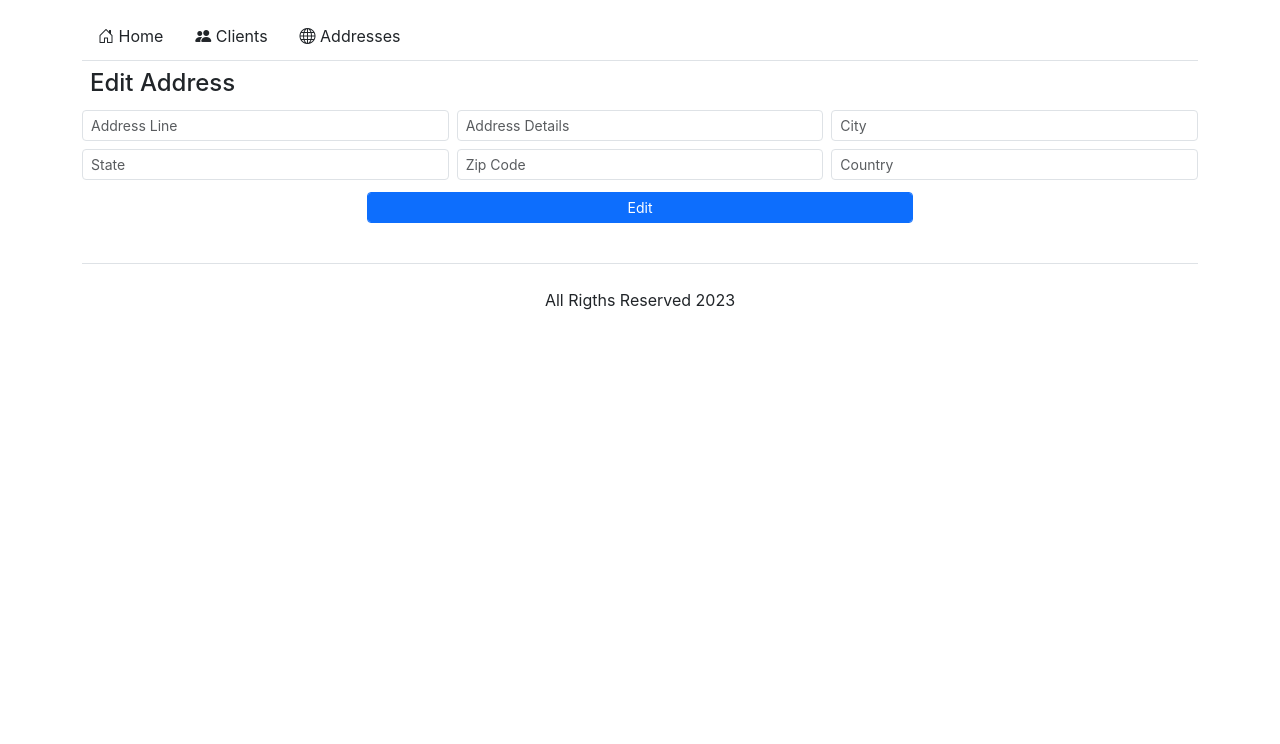
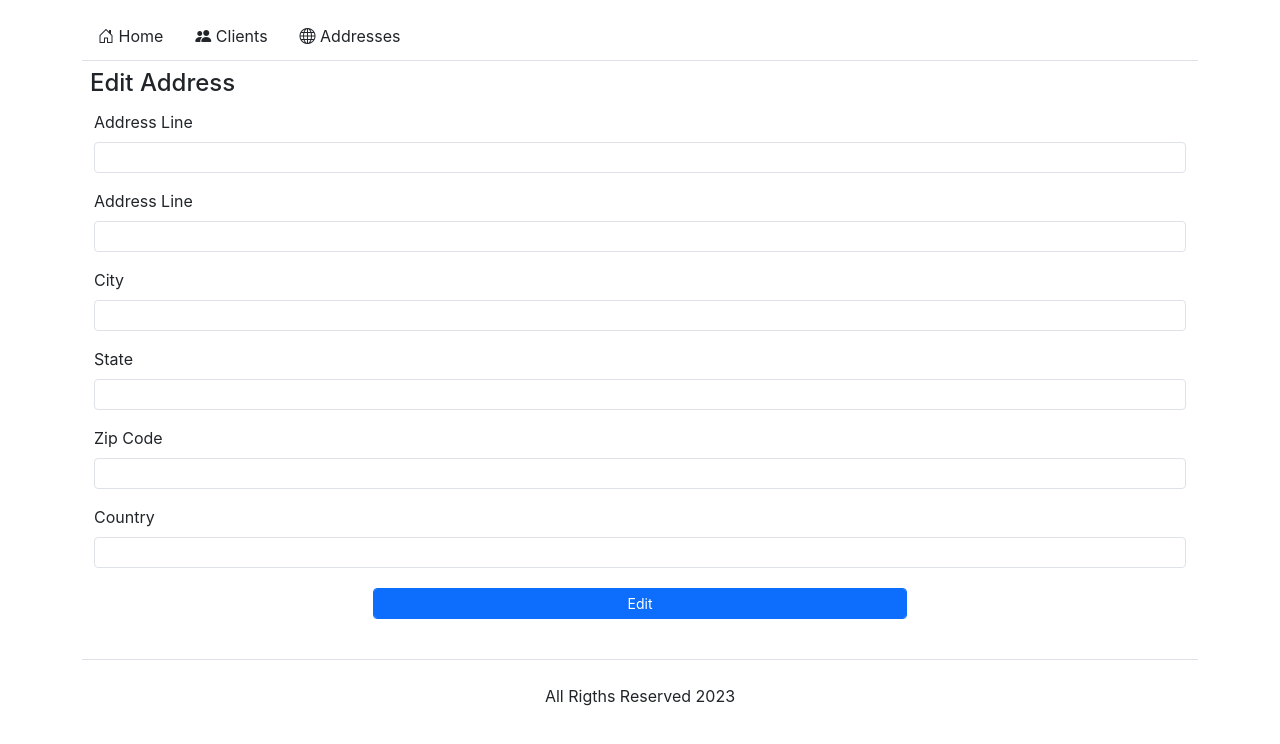
Before and after one commit to DiegoE-prog/BasicCRM, a React (Create React App) app in the folder Frontend/basiccrm/: page /Address/EditAddress/1 in a window 1280 px wide. Shown: the top 744 px of the page. Built offline with nearby package versions, Linux system fonts and the light colour scheme; no server answers.

Commit message:
Create, Update and Deleted created

```diff
--- a/Frontend/basiccrm/package.json
+++ b/Frontend/basiccrm/package.json
@@ -14,6 +14,8 @@
     "react-scripts": "5.0.1",
     "react-select": "^5.7.3",
     "styled-components": "^5.3.10",
+    "sweetalert2": "^11.7.5",
+    "sweetalert2-react-content": "^5.0.7",
     "web-vitals": "^2.1.4"
   },
   "scripts": {
--- a/Frontend/basiccrm/src/Api/AddressApi.js
+++ b/Frontend/basiccrm/src/Api/AddressApi.js
@@ -10,4 +10,19 @@ const getAddressAsync = async (id) => {
 	return response
 }
 
-export { getAdressesAsync, getAddressAsync }
+const addAddressAsync = async (address) => {
+	const response = await axios.post("https://localhost:7081/api/Address/", address)
+	return response
+}
+
+const editAddressAsync = async (address) => {
+	const response = await axios.put("https://localhost:7081/api/Address/", address)
+	return response
+}
+
+const deleteAddressAsync = async (id) => {
+	const response = await axios.delete(`https://localhost:7081/api/Address/${id}`)
+	return response
+}
+
+export { getAdressesAsync, getAddressAsync, addAddressAsync, editAddressAsync, deleteAddressAsync }
--- a/Frontend/basiccrm/src/Components/Address/AddAddress.jsx
+++ b/Frontend/basiccrm/src/Components/Address/AddAddress.jsx
@@ -1,30 +1,93 @@
 import React from "react"
+import { useState } from "react"
+import { addAddressAsync } from "../../Api/AddressApi"
+import { useNavigate } from "react-router-dom"
 
 function AddAddress() {
+	const [address, setAddress] = useState({
+		addressLine: "",
+		addressDetails: "",
+		city: "",
+		state: "",
+		zipCode: "",
+		country: ""
+	})
+
+	const navigate = useNavigate()
+
+	const handleChange = (e) => {
+		const value = e.target.value
+		setAddress({
+			...address,
+			[e.target.name]: value
+		})
+	}
+
+	const handleSubmit = async (e) => {
+		e.preventDefault()
+		const addressData = {
+			addressLine: address.addressLine,
+			addressDetails: address.addressDetails,
+			city: address.city,
+			state: address.state,
+			zipCode: address.zipCode,
+			country: address.country
+		}
+
+		const response = await addAddressAsync(addressData)
+		response.then((response) => {
+			if (response.data.success) {
+				navigate("/Address/AddressIndex")
+			}
+		})
+	}
+
 	return (
 		<div className="row p-2">
 			<div className="col-12 h4">Add new Address</div>
-			<div className="col-12 col-md-4 p-1">
-				<input className="form-control form-control-sm" placeholder="Address Line" />
+			<form onSubmit={handleSubmit}>
+				<div className="col-12 mb-2 p-1">
+					<label htmlFor="addressLine" class="form-label">
+						Address Line
+					</label>
+					<input type="text" name="addressLine" className="form-control form-control-sm" value={address.addressLine} onChange={handleChange} />
 				</div>
-			<div className="col-12 col-md-4 p-1">
-				<input className="form-control form-control-sm" placeholder="Address Details" />
+				<div className="col-12 mb-2  p-1">
+					<label htmlFor="addressDetails" class="form-label">
+						Address Line
+					</label>
+					<input type="text" name="addressDetails" className="form-control form-control-sm" value={address.addressDetails} onChange={handleChange} />
 				</div>
-			<div className="col-12 col-md-4 p-1">
-				<input className="form-control form-control-sm" placeholder="City" />
+				<div className="col-12 mb-2 p-1">
+					<label htmlFor="city" class="form-label">
+						City
+					</label>
+					<input type="text" name="city" className="form-control form-control-sm" value={address.city} onChange={handleChange} />
 				</div>
-			<div className="col-12 col-md-4 p-1">
-				<input className="form-control form-control-sm" placeholder="State" />
+				<div className="col-12 mb-2 p-1">
+					<label htmlFor="state" class="form-label">
+						State
+					</label>
+					<input type="text" name="state" className="form-control form-control-sm" value={address.state} onChange={handleChange} />
 				</div>
-			<div className="col-12 col-md-4 p-1">
-				<input className="form-control form-control-sm" placeholder="Zip Code" />
+				<div className="col-12 mb-2 p-1">
+					<label htmlFor="zipCode" class="form-label">
+						Zip Code
+					</label>
+					<input type="number" name="zipCode" className="form-control form-control-sm" value={address.zipCode} onChange={handleChange} />
 				</div>
-			<div className="col-12 col-md-4 p-1">
-				<input className="form-control form-control-sm" placeholder="Country" />
+				<div className="col-12 mb-2 p-1">
+					<label htmlFor="country" class="form-label">
+						Country
+					</label>
+					<input type="text" name="country" className="form-control form-control-sm" value={address.country} onChange={handleChange} />
 				</div>
 				<div className="col-12 col-md-6 offset-md-3 p-2">
-				<button className="btn btn-primary btn-sm form-control">Add</button>
+					<button type="submit" className="btn btn-primary btn-sm form-control">
+						Add
+					</button>
 				</div>
+			</form>
 		</div>
 	)
 }
--- a/Frontend/basiccrm/src/Components/Address/AddressIndex.jsx
+++ b/Frontend/basiccrm/src/Components/Address/AddressIndex.jsx
@@ -2,11 +2,15 @@ import React from "react"
 import { NavLink } from "react-router-dom"
 import DataTable from "react-data-table-component"
 import { useState, useEffect } from "react"
-import { getAdressesAsync } from "../../Api/AddressApi"
+import { getAdressesAsync, deleteAddressAsync } from "../../Api/AddressApi"
+import Swal from "sweetalert2"
+import withReactContent from "sweetalert2-react-content"
 
 function AddressIndex() {
 	const [addresses, setAddresses] = useState([])
 	const [loading, setLoading] = useState(false)
+	const [deleteTrigger, setDeleteTrigger] = useState(false)
+	const MySwal = withReactContent(Swal)
 
 	const columns = [
 		{
@@ -40,7 +44,7 @@ function AddressIndex() {
 						<i class="bi bi-pencil-square"></i>
 					</NavLink>
 
-					<button className="btn btn-danger">
+					<button className="btn btn-danger" onClick={() => handleDelete(row.addressID)}>
 						<i class="bi bi-trash"></i>
 					</button>
 				</div>
@@ -50,17 +54,37 @@ function AddressIndex() {
 
 	async function fetchTableData() {
 		setLoading(true)
-
 		const responseFromApi = await getAdressesAsync()
 		const addresses = await responseFromApi.data.content
-
 		setAddresses(addresses)
 		setLoading(false)
 	}
 
 	useEffect(() => {
 		fetchTableData()
-	}, [])
+	}, [deleteTrigger])
+
+	const handleDelete = (id) => {
+		MySwal.fire({
+			title: "Are you sure",
+			text: "You won't be able to revert this!",
+			icon: "warning",
+			showCancelButton: true,
+			confirmButtonColor: "#3085d6",
+			cancelButtonColor: "#d33",
+			confirmButtonText: "Yes, delete it!"
+		}).then((result) => {
+			if (result.isConfirmed) {
+				const response = deleteAddressAsync(id)
+				response.then((response) => {
+					if (response.data.success) {
+						MySwal.fire("Deleted!", "The Address has been deleted.", "success")
+						setDeleteTrigger(!deleteTrigger)
+					}
+				})
+			}
+		})
+	}
 
 	return (
 		<React.Fragment>
--- a/Frontend/basiccrm/src/Components/Address/EditAddress.jsx
+++ b/Frontend/basiccrm/src/Components/Address/EditAddress.jsx
@@ -1,11 +1,22 @@
 import React from "react"
 import { useParams } from "react-router-dom"
 import { useEffect, useState } from "react"
-import { getAddressAsync } from "../../Api/AddressApi"
+import { getAddressAsync, editAddressAsync } from "../../Api/AddressApi"
+import { useNavigate } from "react-router-dom"
 
 function EditAddress() {
-	const [address, setAddress] = useState([])
 	const { id } = useParams()
+	const [address, setAddress] = useState({
+		addressID: id,
+		addressLine: "",
+		addressDetails: "",
+		city: "",
+		state: "",
+		zipCode: "",
+		country: ""
+	})
+
+	const navigate = useNavigate()
 
 	useEffect(() => {
 		const fetchAddress = async () => {
@@ -16,36 +27,80 @@ function EditAddress() {
 		fetchAddress()
 	}, [])
 
-	const handleEdit = () => {
-		console.log(address)
+	const handleChange = (e) => {
+		const value = e.target.value
+		setAddress({
+			...address,
+			[e.target.name]: value
+		})
+	}
+
+	const handleSubmit = async (e) => {
+		e.preventDefault()
+		const addressData = {
+			addressID: address.addressID,
+			addressLine: address.addressLine,
+			addressDetails: address.addressDetails,
+			city: address.city,
+			state: address.state,
+			zipCode: address.zipCode,
+			country: address.country
+		}
+
+		const response = await editAddressAsync(addressData)
+		response.then((response) => {
+			if (response.data.success) {
+				navigate("/Address/AddressIndex")
+			}
+		})
 	}
 
 	return (
 		<div className="row p-2">
 			<div className="col-12 h4">Edit Address</div>
-			<div className="col-12 col-md-4 p-1">
-				<input className="form-control form-control-sm" placeholder="Address Line" value={address.addressLine} onChange={(e) => setAddress({ ...address, addressLine: e.target.value })} />
+			<form onSubmit={handleSubmit}>
+				<div className="col-12 mb-2 p-1">
+					<label htmlFor="addressLine" class="form-label">
+						Address Line
+					</label>
+					<input type="text" name="addressLine" className="form-control form-control-sm" value={address.addressLine} onChange={handleChange} />
 				</div>
-			<div className="col-12 col-md-4 p-1">
-				<input className="form-control form-control-sm" placeholder="Address Details" value={address.addressDetails} onChange={(e) => setAddress({ ...address, addressDetails: e.target.value })} />
+				<div className="col-12 mb-2  p-1">
+					<label htmlFor="addressDetails" class="form-label">
+						Address Line
+					</label>
+					<input type="text" name="addressDetails" className="form-control form-control-sm" value={address.addressDetails} onChange={handleChange} />
 				</div>
-			<div className="col-12 col-md-4 p-1">
-				<input className="form-control form-control-sm" placeholder="City" value={address.city} onChange={(e) => setAddress({ ...address, city: e.target.value })} />
+				<div className="col-12 mb-2 p-1">
+					<label htmlFor="city" class="form-label">
+						City
+					</label>
+					<input type="text" name="city" className="form-control form-control-sm" value={address.city} onChange={handleChange} />
 				</div>
-			<div className="col-12 col-md-4 p-1">
-				<input className="form-control form-control-sm" placeholder="State" value={address.state} onChange={(e) => setAddress({ ...address, state: e.target.value })} />
+				<div className="col-12 mb-2 p-1">
+					<label htmlFor="state" class="form-label">
+						State
+					</label>
+					<input type="text" name="state" className="form-control form-control-sm" value={address.state} onChange={handleChange} />
 				</div>
-			<div className="col-12 col-md-4 p-1">
-				<input className="form-control form-control-sm" placeholder="Zip Code" value={address.zipCode} onChange={(e) => setAddress({ ...address, zipCode: e.target.value })} />
+				<div className="col-12 mb-2 p-1">
+					<label htmlFor="zipCode" class="form-label">
+						Zip Code
+					</label>
+					<input type="number" name="zipCode" className="form-control form-control-sm" value={address.zipCode} onChange={handleChange} />
 				</div>
-			<div className="col-12 col-md-4 p-1">
-				<input className="form-control form-control-sm" placeholder="Country" value={address.country} onChange={(e) => setAddress({ ...address, country: e.target.value })} />
+				<div className="col-12 mb-2 p-1">
+					<label htmlFor="country" class="form-label">
+						Country
+					</label>
+					<input type="text" name="country" className="form-control form-control-sm" value={address.country} onChange={handleChange} />
 				</div>
 				<div className="col-12 col-md-6 offset-md-3 p-2">
-				<button className="btn btn-primary btn-sm form-control" onClick={handleEdit}>
+					<button type="submit" className="btn btn-primary btn-sm form-control">
 						Edit
 					</button>
 				</div>
+			</form>
 		</div>
 	)
 }
```
Also changed, not shown: 1 other file (tests, documents, lock files or other folders). Lines whose indentation alone changed are shown as unchanged.
